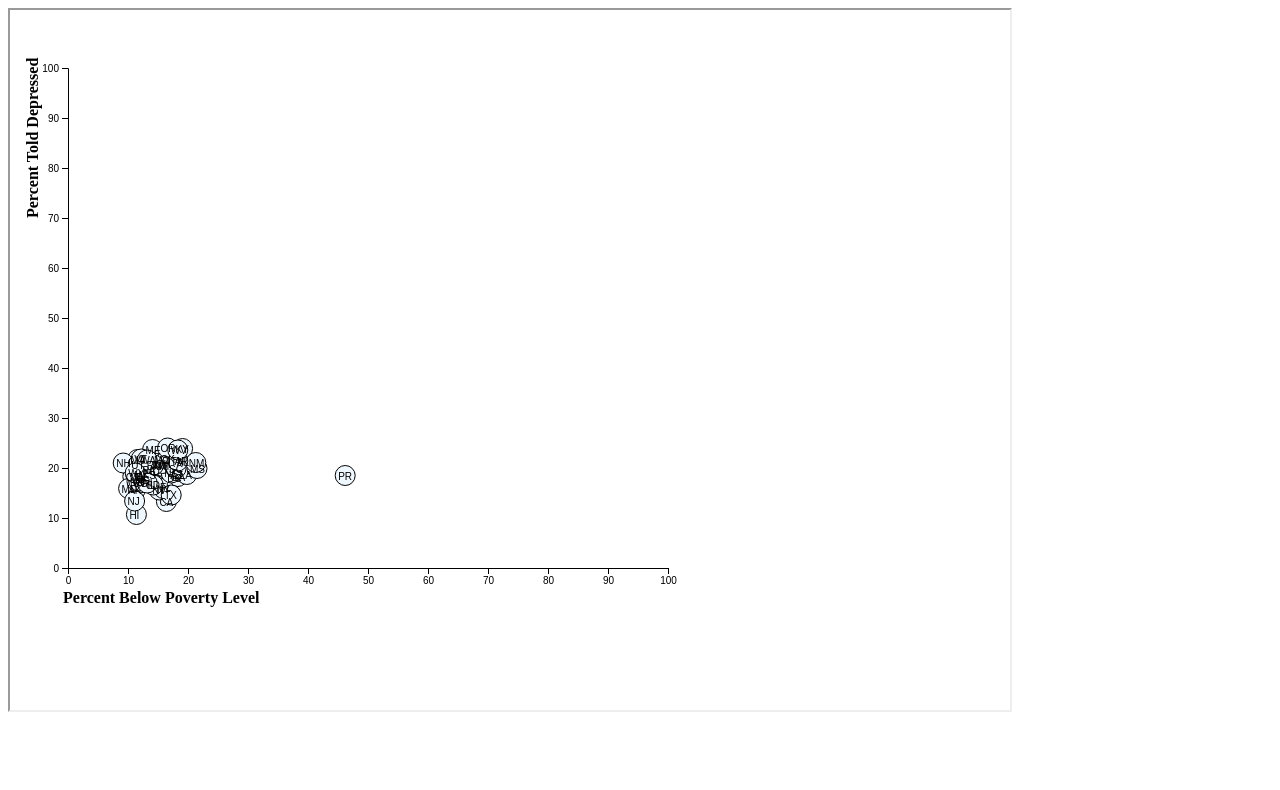
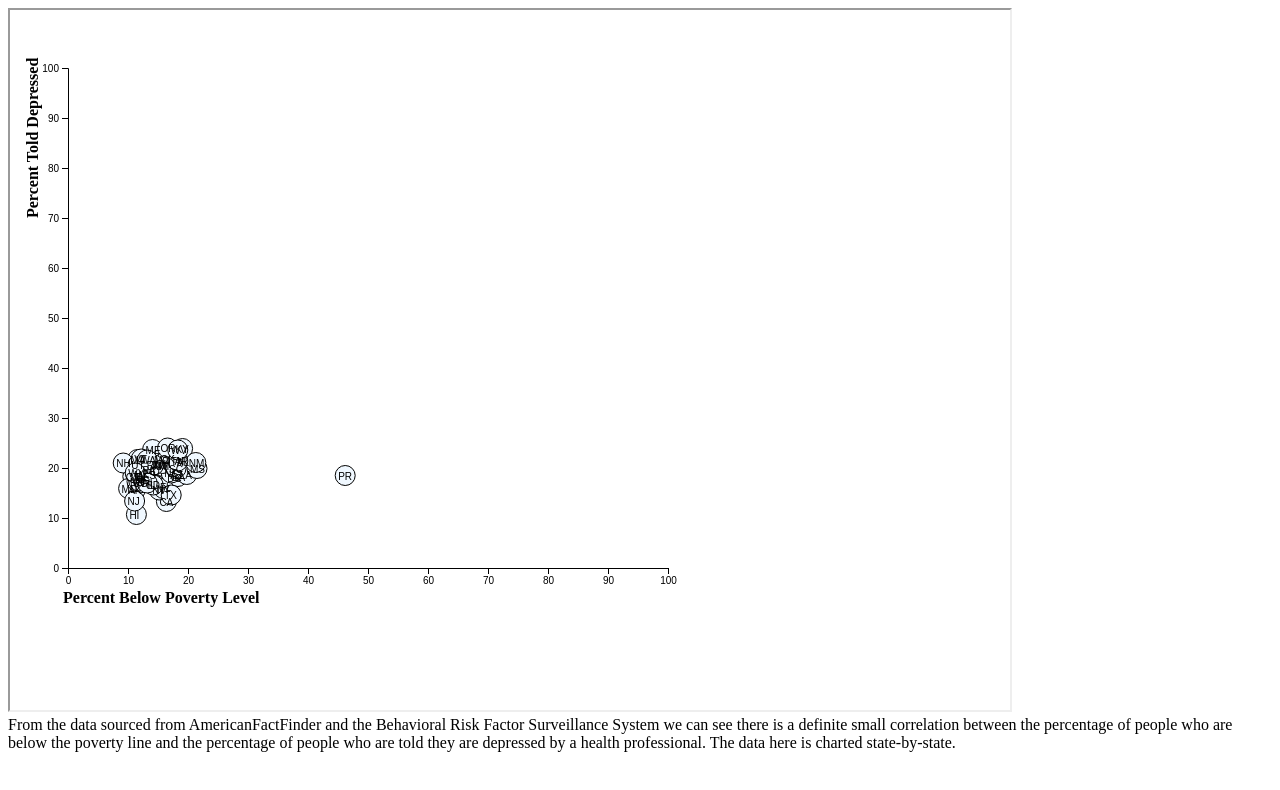
Before and after one commit to chrisprabhu/data-journalism, a plain HTML site: page index.html in a window 1280 px wide. Drawn offline with nearby package versions, Linux system fonts and the light colour scheme.

Commit message:
description added.

```diff
--- a/index.html
+++ b/index.html
@@ -7,6 +7,10 @@
     <iframe src="d3.html" width="1000" height="700">
         <p>iframes are not supported by your browser</p>
     </iframe>
-
+<br>
+    From the data sourced from AmericanFactFinder and the Behavioral Risk Factor Surveillance System
+    we can see there is a definite small correlation between the percentage of people who are below
+    the poverty line and the percentage of people who are told they are depressed by a health professional.
+    The data here is charted state-by-state.
     </body>
 </html>
```
